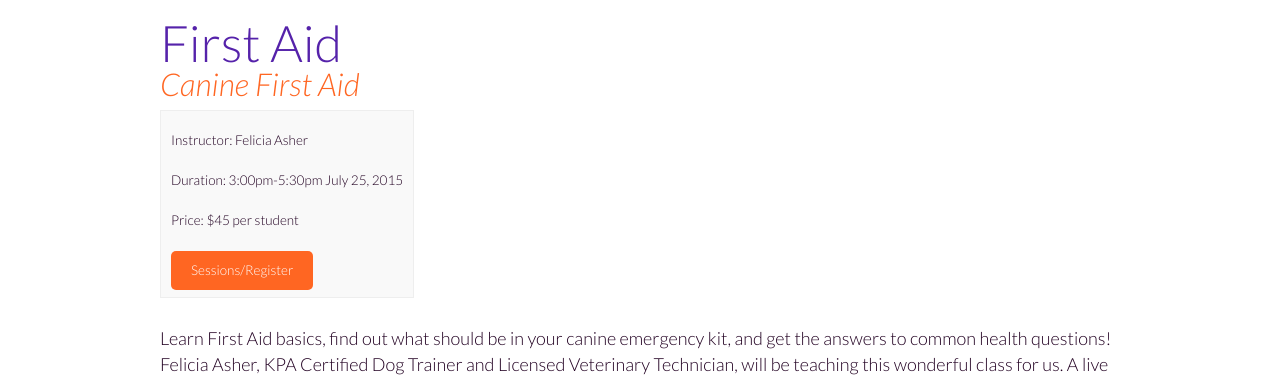
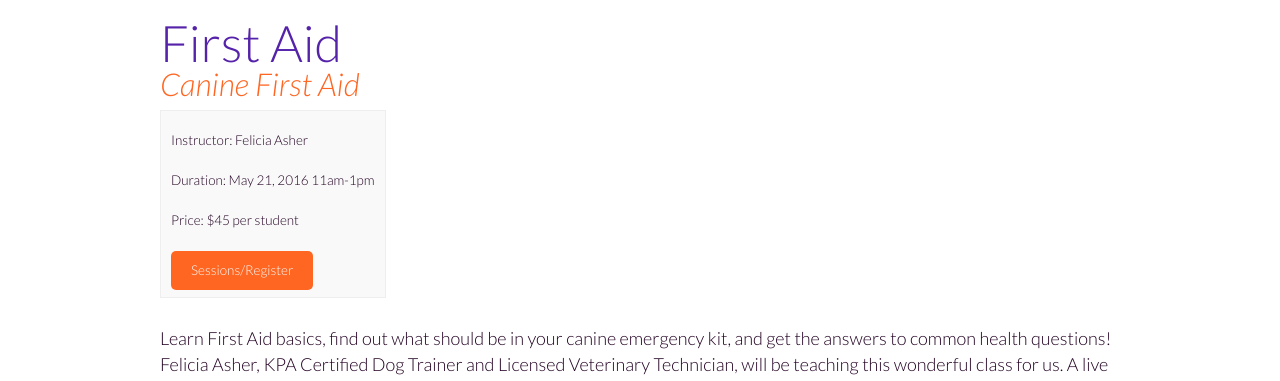
Before and after one commit to fidodogtraining/fidodogtraining.github.io, a Jekyll site: the page built from _classes/seminars/first-aid.md, in a window 1280 px wide. Shown: the part 214-595 px from the top of the page. Built offline with Jekyll 4.4.1, drawn with Linux system fonts in a browser that asks for light colours.

Commit message:
Update first-aid.md

```diff
--- a/_classes/seminars/first-aid.md
+++ b/_classes/seminars/first-aid.md
@@ -2,7 +2,7 @@
 title: First Aid
 tagline: "Canine First Aid"
 trainer: Felicia Asher
-duration: "3:00pm-5:30pm July 25, 2015"
+duration: "May 21, 2016 11am-1pm"
 price: "$45 per student"
 square: "https://squareup.com/market/FidoPersonalDogTraining/seminars"
 ---
```
